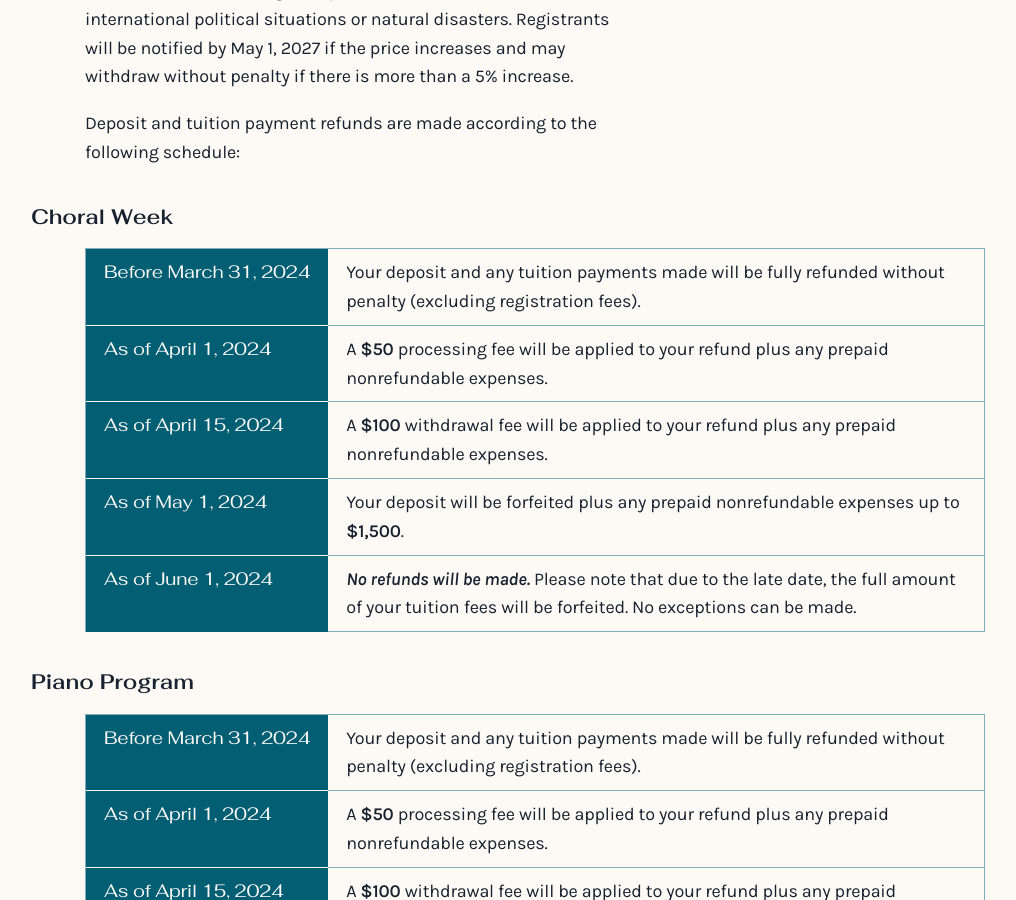
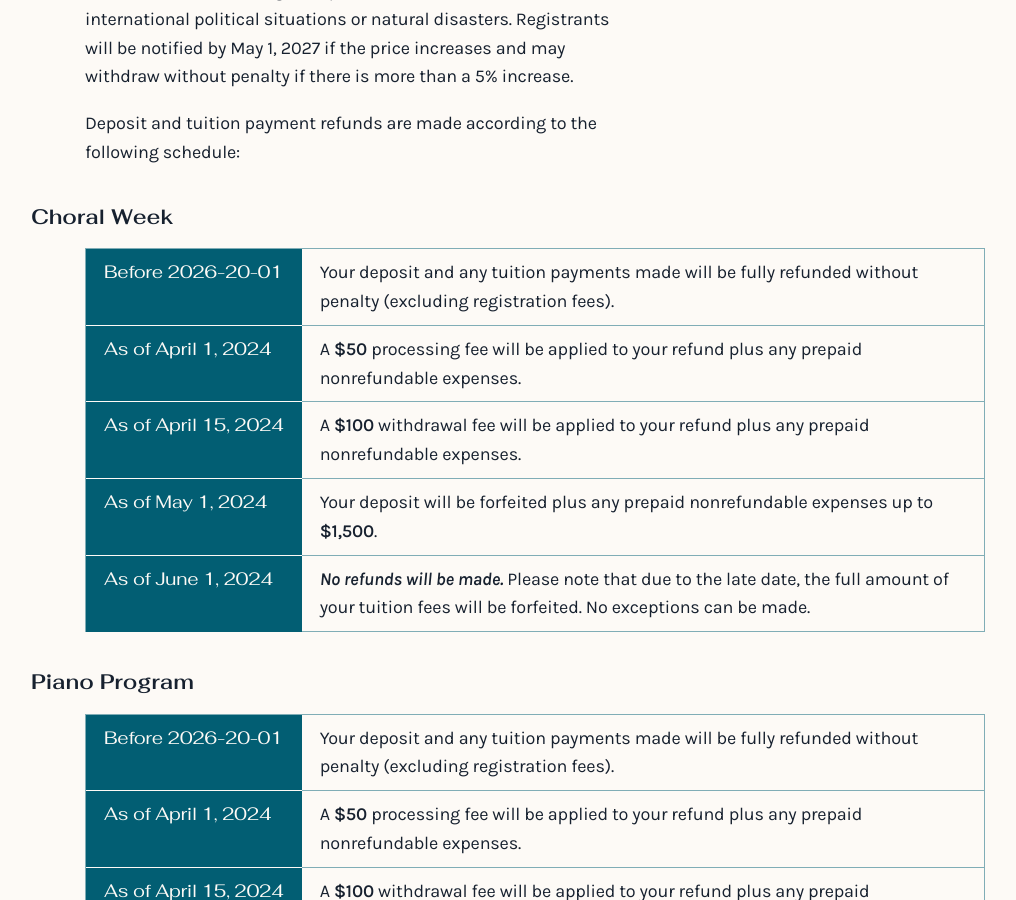
Before and after one commit to Amalfi-Festival/amalfi-festival-org, a Jekyll site: the page built from terms-and-conditions.md, in a window 1280 px wide and 900 px high, scrolled down 630 px. Shown: the whole window, without its empty margins (96-1112 px from the left). Built offline with Jekyll 4.4.1, drawn with Linux system fonts in a browser that asks for light colours.

Commit message:
Update festival.yaml
Updated date of notification of price increase and date of full refund (Oct 1 2026)

```diff
--- a/_data/festival.yaml
+++ b/_data/festival.yaml
@@ -34,7 +34,7 @@ fees-and-deposits:
 cancellation-policy:
     ### "Your deposit will be fully refunded without penalty..."
     full-refund:
-        before-date: 2024-03-31
+        before-date: 2026-20-01
     ### "A $___ processing fee will be applied to your refund..."
     processing-fee:
         as-of-date: 2024-04-01
```
